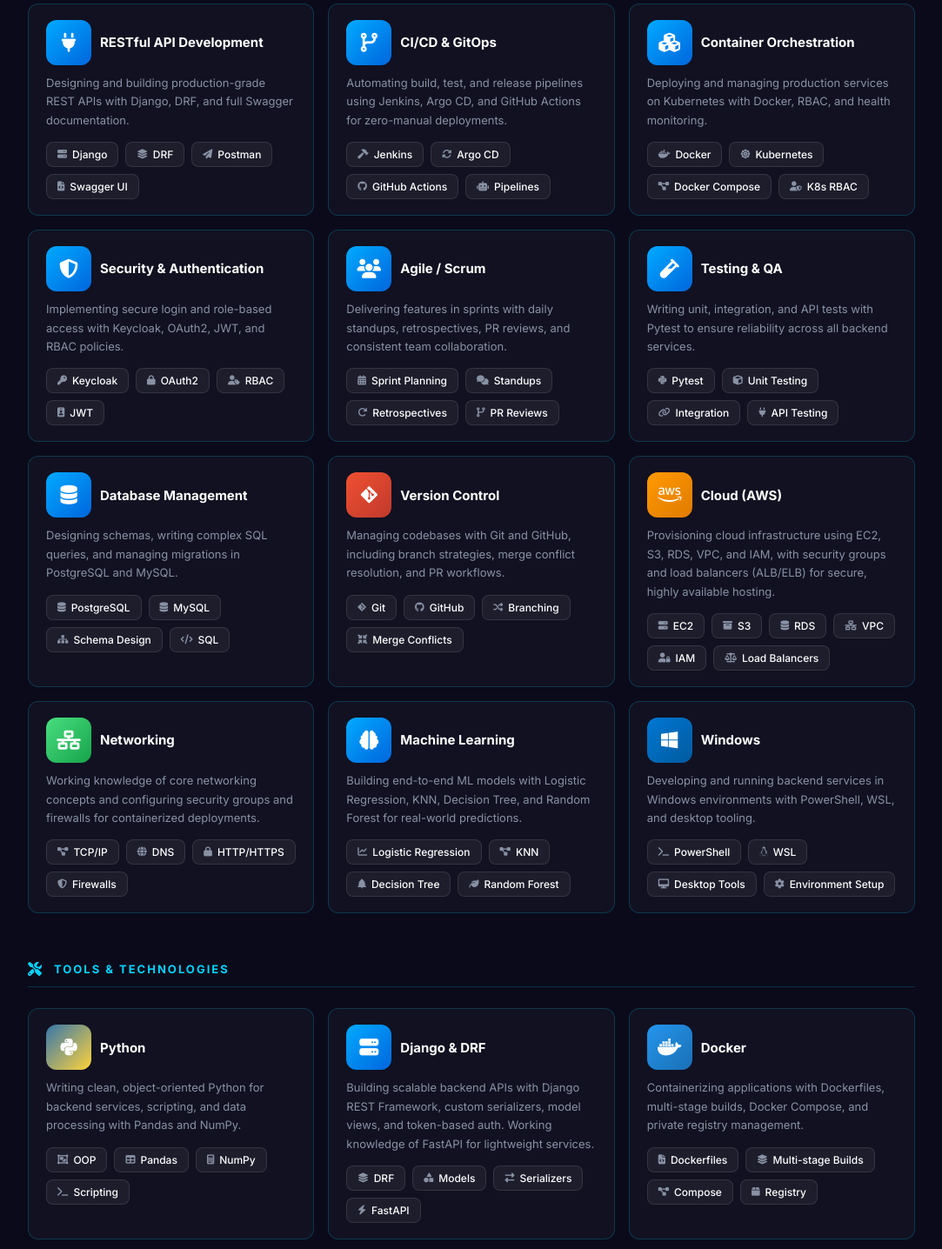
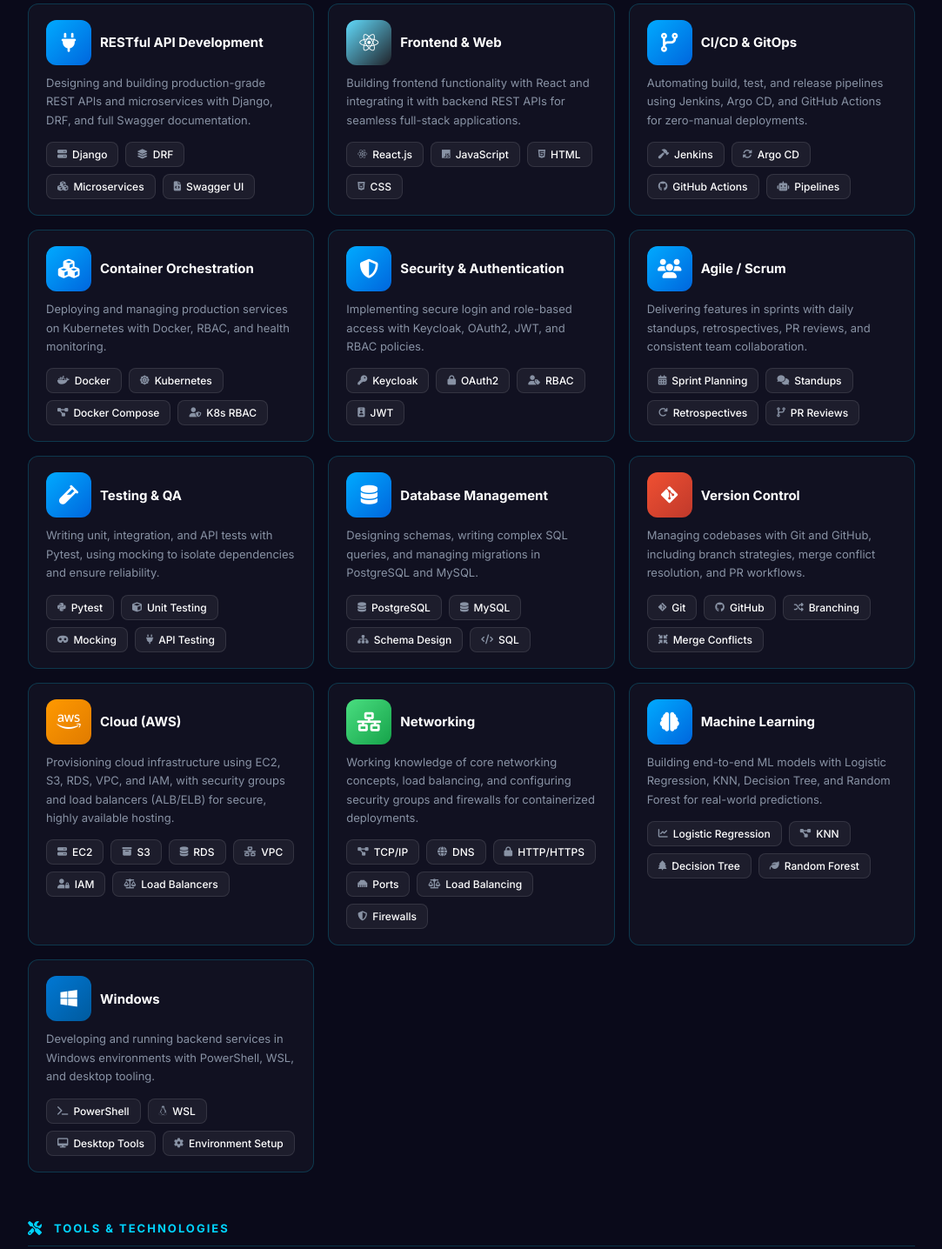
Before and after one commit to srinudata/portfolio, a plain HTML site: page portfolio_fixed.html in a window 1280 px wide. Shown: the part 2248-3684 px from the top of the page at 87% size, without its empty margins (98-1181 px from the left). Drawn offline with Linux system fonts and the light colour scheme.

Commit message:
Refine skill descriptions and project summaries
Updated skill descriptions and project details to enhance clarity and accuracy. Added mentions of testing tools and improved wording for networking and Python skills.

```diff
--- a/portfolio_fixed.html
+++ b/portfolio_fixed.html
@@ -573,8 +573,13 @@
         <div class="skills-list">
           <div class="skill-item">
             <div class="skill-item-head"><div class="skill-icon"><i class="fas fa-plug"></i></div><h4>RESTful API Development</h4></div>
-            <p class="skill-desc">Designing and building production-grade REST APIs with Django, DRF, and full Swagger documentation.</p>
-            <div class="skill-tags"><span class="stag"><i class="fas fa-server"></i> Django</span><span class="stag"><i class="fas fa-layer-group"></i> DRF</span><span class="stag"><i class="fas fa-paper-plane"></i> Postman</span><span class="stag"><i class="fas fa-file-code"></i> Swagger UI</span></div>
+            <p class="skill-desc">Designing and building production-grade REST APIs and microservices with Django, DRF, and full Swagger documentation.</p>
+            <div class="skill-tags"><span class="stag"><i class="fas fa-server"></i> Django</span><span class="stag"><i class="fas fa-layer-group"></i> DRF</span><span class="stag"><i class="fas fa-cubes"></i> Microservices</span><span class="stag"><i class="fas fa-file-code"></i> Swagger UI</span></div>
+          </div>
+          <div class="skill-item">
+            <div class="skill-item-head"><div class="skill-icon" style="background:linear-gradient(135deg,#61DAFB,#20232a)"><i class="fab fa-react"></i></div><h4>Frontend &amp; Web</h4></div>
+            <p class="skill-desc">Building frontend functionality with React and integrating it with backend REST APIs for seamless full-stack applications.</p>
+            <div class="skill-tags"><span class="stag"><i class="fab fa-react"></i> React.js</span><span class="stag"><i class="fab fa-js"></i> JavaScript</span><span class="stag"><i class="fab fa-html5"></i> HTML</span><span class="stag"><i class="fab fa-css3-alt"></i> CSS</span></div>
           </div>
           <div class="skill-item">
             <div class="skill-item-head"><div class="skill-icon"><i class="fas fa-code-branch"></i></div><h4>CI/CD &amp; GitOps</h4></div>
@@ -598,8 +603,8 @@
           </div>
           <div class="skill-item">
             <div class="skill-item-head"><div class="skill-icon"><i class="fas fa-vial"></i></div><h4>Testing &amp; QA</h4></div>
-            <p class="skill-desc">Writing unit, integration, and API tests with Pytest to ensure reliability across all backend services.</p>
-            <div class="skill-tags"><span class="stag"><i class="fab fa-python"></i> Pytest</span><span class="stag"><i class="fas fa-cube"></i> Unit Testing</span><span class="stag"><i class="fas fa-link"></i> Integration</span><span class="stag"><i class="fas fa-plug"></i> API Testing</span></div>
+            <p class="skill-desc">Writing unit, integration, and API tests with Pytest, using mocking to isolate dependencies and ensure reliability.</p>
+            <div class="skill-tags"><span class="stag"><i class="fab fa-python"></i> Pytest</span><span class="stag"><i class="fas fa-cube"></i> Unit Testing</span><span class="stag"><i class="fas fa-mask"></i> Mocking</span><span class="stag"><i class="fas fa-plug"></i> API Testing</span></div>
           </div>
           <div class="skill-item">
             <div class="skill-item-head"><div class="skill-icon"><i class="fas fa-database"></i></div><h4>Database Management</h4></div>
@@ -618,8 +623,8 @@
           </div>
           <div class="skill-item">
             <div class="skill-item-head"><div class="skill-icon" style="background:linear-gradient(135deg,#4ade80,#16a34a)"><i class="fas fa-network-wired"></i></div><h4>Networking</h4></div>
-            <p class="skill-desc">Working knowledge of core networking concepts and configuring security groups and firewalls for containerized deployments.</p>
-            <div class="skill-tags"><span class="stag"><i class="fas fa-project-diagram"></i> TCP/IP</span><span class="stag"><i class="fas fa-globe"></i> DNS</span><span class="stag"><i class="fas fa-lock"></i> HTTP/HTTPS</span><span class="stag"><i class="fas fa-shield-alt"></i> Firewalls</span></div>
+            <p class="skill-desc">Working knowledge of core networking concepts, load balancing, and configuring security groups and firewalls for containerized deployments.</p>
+            <div class="skill-tags"><span class="stag"><i class="fas fa-project-diagram"></i> TCP/IP</span><span class="stag"><i class="fas fa-globe"></i> DNS</span><span class="stag"><i class="fas fa-lock"></i> HTTP/HTTPS</span><span class="stag"><i class="fas fa-ethernet"></i> Ports</span><span class="stag"><i class="fas fa-balance-scale"></i> Load Balancing</span><span class="stag"><i class="fas fa-shield-alt"></i> Firewalls</span></div>
           </div>
           <div class="skill-item">
             <div class="skill-item-head"><div class="skill-icon"><i class="fas fa-brain"></i></div><h4>Machine Learning</h4></div>
@@ -642,8 +647,8 @@
         <div class="skills-list">
           <div class="skill-item">
             <div class="skill-item-head"><div class="skill-icon" style="background:linear-gradient(135deg,#3776AB,#FFD43B)"><i class="fab fa-python"></i></div><h4>Python</h4></div>
-            <p class="skill-desc">Writing clean, object-oriented Python for backend services, scripting, and data processing with Pandas and NumPy.</p>
-            <div class="skill-tags"><span class="stag"><i class="fas fa-object-group"></i> OOP</span><span class="stag"><i class="fas fa-table"></i> Pandas</span><span class="stag"><i class="fas fa-calculator"></i> NumPy</span><span class="stag"><i class="fas fa-terminal"></i> Scripting</span></div>
+            <p class="skill-desc">Writing clean, object-oriented Python with data structures, exception handling, and data processing using Pandas and NumPy.</p>
+            <div class="skill-tags"><span class="stag"><i class="fas fa-object-group"></i> OOP</span><span class="stag"><i class="fas fa-sitemap"></i> Data Structures</span><span class="stag"><i class="fas fa-exclamation-triangle"></i> Exception Handling</span><span class="stag"><i class="fas fa-table"></i> Pandas</span></div>
           </div>
           <div class="skill-item">
             <div class="skill-item-head"><div class="skill-icon"><i class="fas fa-server"></i></div><h4>Django &amp; DRF</h4></div>
@@ -720,14 +725,16 @@
             <div class="exp-date-inline">Jan 2026 &ndash; Aug 2026</div>
           </div>
         </div>
-        <p class="exp-desc">Developed Dataspace, a full-stack data platform with Django REST Framework, React, PostgreSQL, and Keycloak. Designed RESTful APIs consumed by the React frontend, secured endpoints with role-based access control, and wrote Pytest coverage to validate API behavior across sprints. Containerized 3+ production services with Docker and Kubernetes on AWS &mdash; configuring VPCs, security groups, and load balancers for secure, highly available delivery &mdash; and automated releases with Jenkins, GitHub Actions, and Argo CD GitOps pipelines, cutting deployment time by 40% and eliminating manual release steps. Collaborated through Git and GitHub using feature branches, pull requests, code reviews, and merge conflict resolution.</p>
+        <p class="exp-desc">Developed Dataspace, a full-stack data platform with Django REST Framework, React, PostgreSQL, and Keycloak. Designed RESTful APIs consumed by the React frontend, secured endpoints with role-based access control, and tested and validated APIs using Postman, Thunder Client, Swagger UI, and Pytest to catch regressions before deployment. Containerized 3+ production services with Docker and Kubernetes on AWS &mdash; configuring VPCs, security groups, and load balancers for secure, highly available delivery &mdash; and automated releases with Jenkins, GitHub Actions, and Argo CD GitOps pipelines, cutting deployment time by 40% and eliminating manual release steps. Diagnosed and resolved application, API integration, and deployment issues to keep releases stable across development and staging environments, while collaborating in 2-week Agile sprints with feature branches, pull requests, code reviews, and merge conflict resolution.</p>
         <div class="exp-skill-grid">
           <div class="exp-skill-item"><div class="exp-skill-icon"><i class="fas fa-server"></i></div><div class="exp-skill-text"><strong>Django &amp; DRF</strong><span>REST API development</span></div></div>
           <div class="exp-skill-item"><div class="exp-skill-icon"><i class="fas fa-dharmachakra"></i></div><div class="exp-skill-text"><strong>Kubernetes</strong><span>Container deployment</span></div></div>
           <div class="exp-skill-item"><div class="exp-skill-icon" style="background:linear-gradient(135deg,#FF9900,#e07b00)"><i class="fab fa-aws"></i></div><div class="exp-skill-text"><strong>AWS Networking</strong><span>VPC, Security Groups, LBs</span></div></div>
           <div class="exp-skill-item"><div class="exp-skill-icon"><i class="fas fa-sync-alt"></i></div><div class="exp-skill-text"><strong>Argo CD</strong><span>GitOps CI/CD</span></div></div>
           <div class="exp-skill-item"><div class="exp-skill-icon"><i class="fas fa-key"></i></div><div class="exp-skill-text"><strong>Keycloak</strong><span>Auth &amp; RBAC</span></div></div>
-          <div class="exp-skill-item"><div class="exp-skill-icon"><i class="fas fa-vial"></i></div><div class="exp-skill-text"><strong>Pytest</strong><span>Testing &amp; QA</span></div></div>
+          <div class="exp-skill-item"><div class="exp-skill-icon"><i class="fas fa-vial"></i></div><div class="exp-skill-text"><strong>Pytest &amp; Postman</strong><span>API testing &amp; QA</span></div></div>
+          <div class="exp-skill-item"><div class="exp-skill-icon"><i class="fas fa-bug"></i></div><div class="exp-skill-text"><strong>Debugging</strong><span>App &amp; deployment issues</span></div></div>
+          <div class="exp-skill-item"><div class="exp-skill-icon"><i class="fas fa-users"></i></div><div class="exp-skill-text"><strong>Agile</strong><span>2-week sprints</span></div></div>
         </div>
       </div>
       <div class="exp-card fade">
@@ -762,7 +769,7 @@
         <div class="proj-type">Full-Stack Platform</div>
         <h3>Dataspace</h3>
         <p>Full-stack data platform for Epireum Consultancy &amp; Services Oy. Built Django REST Framework APIs for a React frontend, integrated Keycloak authentication and RBAC, wrote Pytest API tests, and shipped services through Docker, Kubernetes, Jenkins, and Argo CD GitOps deployments.</p>
-        <div class="proj-stack"><span class="ptag">Django</span><span class="ptag">React</span><span class="ptag">PostgreSQL</span><span class="ptag">Keycloak</span><span class="ptag">Docker</span><span class="ptag">Kubernetes</span><span class="ptag">Jenkins</span><span class="ptag">Argo CD</span><span class="ptag">Git</span><span class="ptag">GitHub</span><span class="ptag">Pytest</span></div>
+        <div class="proj-stack"><span class="ptag">Django</span><span class="ptag">React</span><span class="ptag">PostgreSQL</span><span class="ptag">Keycloak</span><span class="ptag">Docker</span><span class="ptag">Kubernetes</span><span class="ptag">AWS</span><span class="ptag">Jenkins</span><span class="ptag">Argo CD</span><span class="ptag">Git</span><span class="ptag">GitHub</span><span class="ptag">Pytest</span></div>
       </div>
       <div class="proj-card fade">
         <div class="proj-type">Internal Tooling</div>
@@ -773,7 +780,7 @@
       <div class="proj-card fade">
         <div class="proj-type">Personal Project &middot; REST API</div>
         <h3>Store &amp; Ordering API</h3>
-        <p>RESTful store and ordering API with product search, filtering, sorting, and pagination, backed by PostgreSQL and Redis caching. Implemented atomic order processing with database transactions and row-level locking to prevent overselling under concurrent requests, and used Celery with Redis as a message broker for async order-confirmation tasks. Documented endpoints with OpenAPI/Swagger UI and containerized the full stack with Docker Compose.</p>
+        <p>RESTful store and ordering API with product search, filtering, sorting, and pagination, backed by PostgreSQL and Redis caching. Implemented atomic order processing with database transactions and row-level locking to prevent overselling under concurrent requests, and used Celery with Redis as a message broker for async order-confirmation tasks. Documented endpoints with OpenAPI/Swagger UI, wrote automated tests, and containerized the full stack with Docker Compose.</p>
         <div class="proj-stack"><span class="ptag">Django REST Framework</span><span class="ptag">PostgreSQL</span><span class="ptag">Redis</span><span class="ptag">Celery</span><span class="ptag">Docker Compose</span></div>
         <div style="margin-top:14px;">
           <a href="https://github.com/srinudata/aforro-store-management-api" target="_blank" rel="noopener noreferrer" style="display:inline-flex;align-items:center;gap:7px;font-size:12px;color:var(--primary);text-decoration:none;background:rgba(0,212,255,0.08);border:1px solid var(--border);border-radius:6px;padding:6px 14px;transition:all 0.2s;" onmouseover="this.style.borderColor='var(--primary)'" onmouseout="this.style.borderColor='var(--border)'">
```
